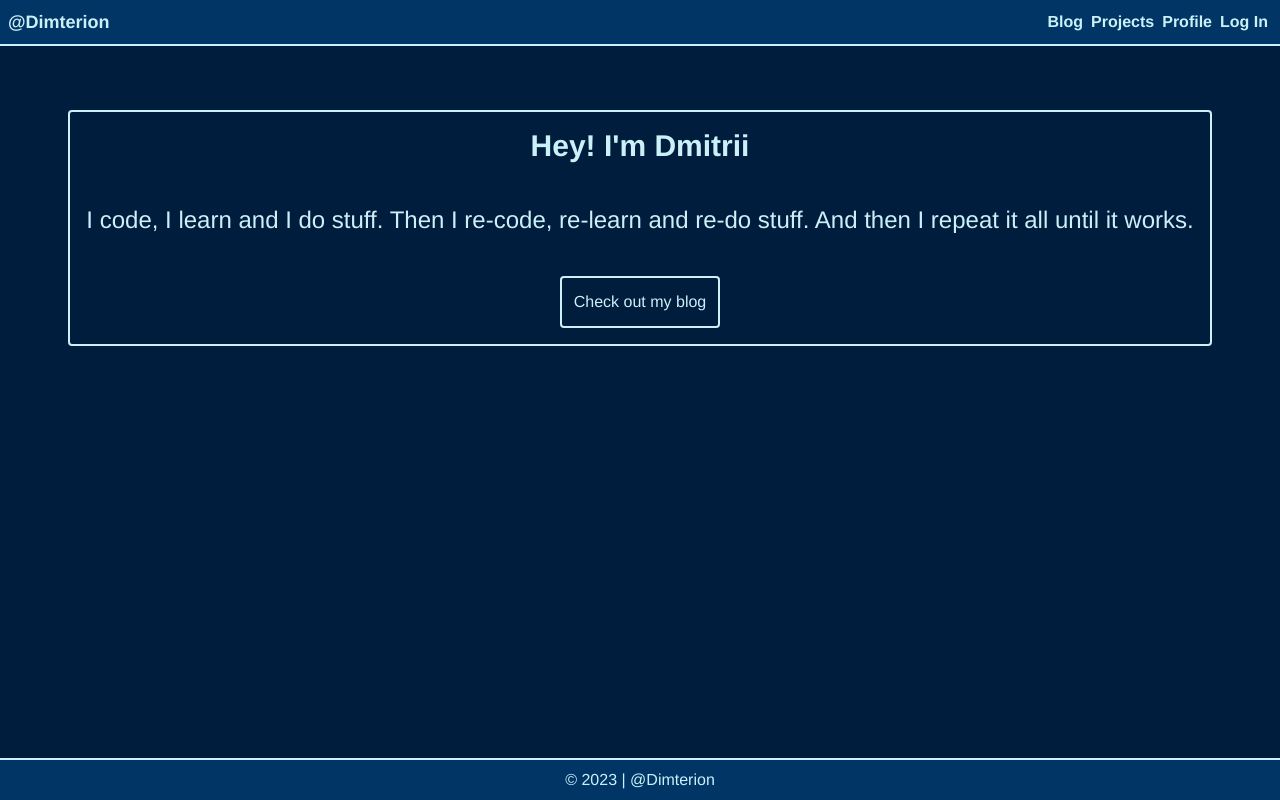
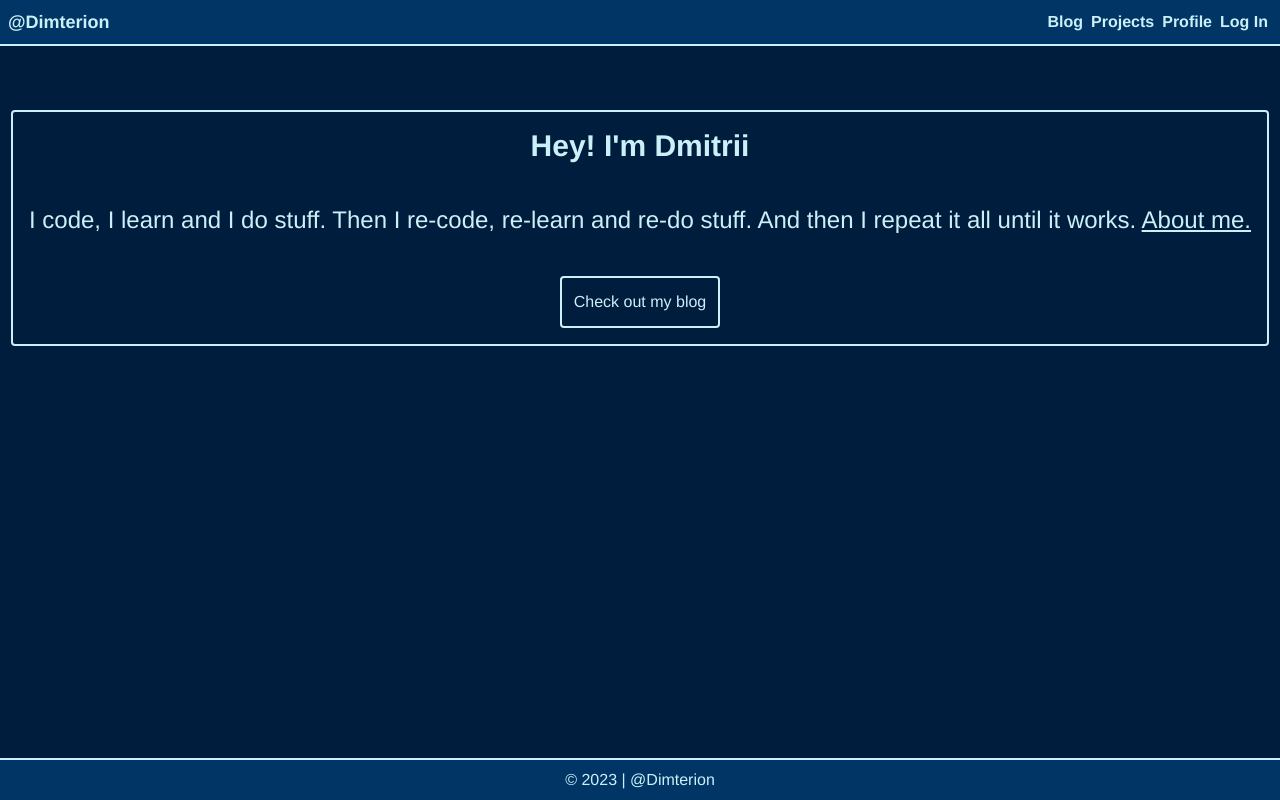
Before and after one commit to Dimterion/Profile-site, a React (Vite) app: page / in a window 1280 px wide. Built offline with nearby package versions, Linux system fonts and the light colour scheme; no server answers; what miragejs would draw is missing.

Commit message:
adjust posts display, add About link

```diff
--- a/src/pages/Home.jsx
+++ b/src/pages/Home.jsx
@@ -6,7 +6,10 @@ function Home() {
       <h1 className="text-3xl font-bold">Hey! I{"'"}m Dmitrii</h1>
       <p className="my-10 text-2xl">
         I code, I learn and I do stuff. Then I re-code, re-learn and re-do
-        stuff. And then I repeat it all until it works.
+        stuff. And then I repeat it all until it works.{" "}
+        <Link className="underline hover:opacity-70" to="/about">
+          About me.
+        </Link>
       </p>
       <Link
         className="hover:opacity-70 inline-block p-3 border-2 rounded"
--- a/src/pages/Posts/Posts.jsx
+++ b/src/pages/Posts/Posts.jsx
@@ -13,7 +13,7 @@ function Posts() {
       : posts;
 
     const postsArray = displayedPosts.toReversed().map((post) => (
-      <article key={post.id} className="w-2/4 m-4 hover:opacity-70">
+      <article key={post.id} className="w-3/4 m-4 hover:opacity-70">
         <Link
           to={post.id}
           state={{
@@ -77,7 +77,7 @@ function Posts() {
             </>
           )}
         </div>
-        <section className="grid grid-cols-1 lg:grid-cols-2 justify-items-center">
+        <section className="grid grid-cols-1 md:grid-cols-3 justify-items-center">
           {postsArray}
         </section>
       </>
```
